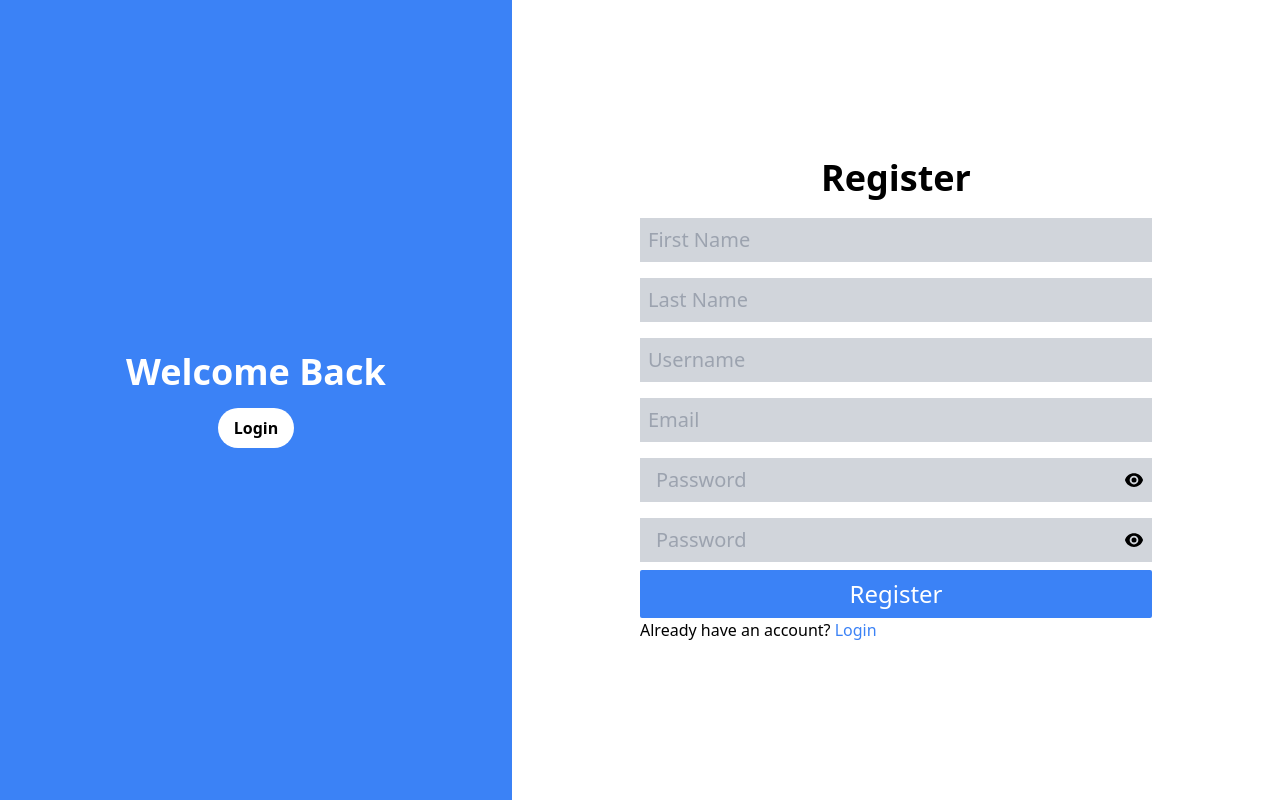
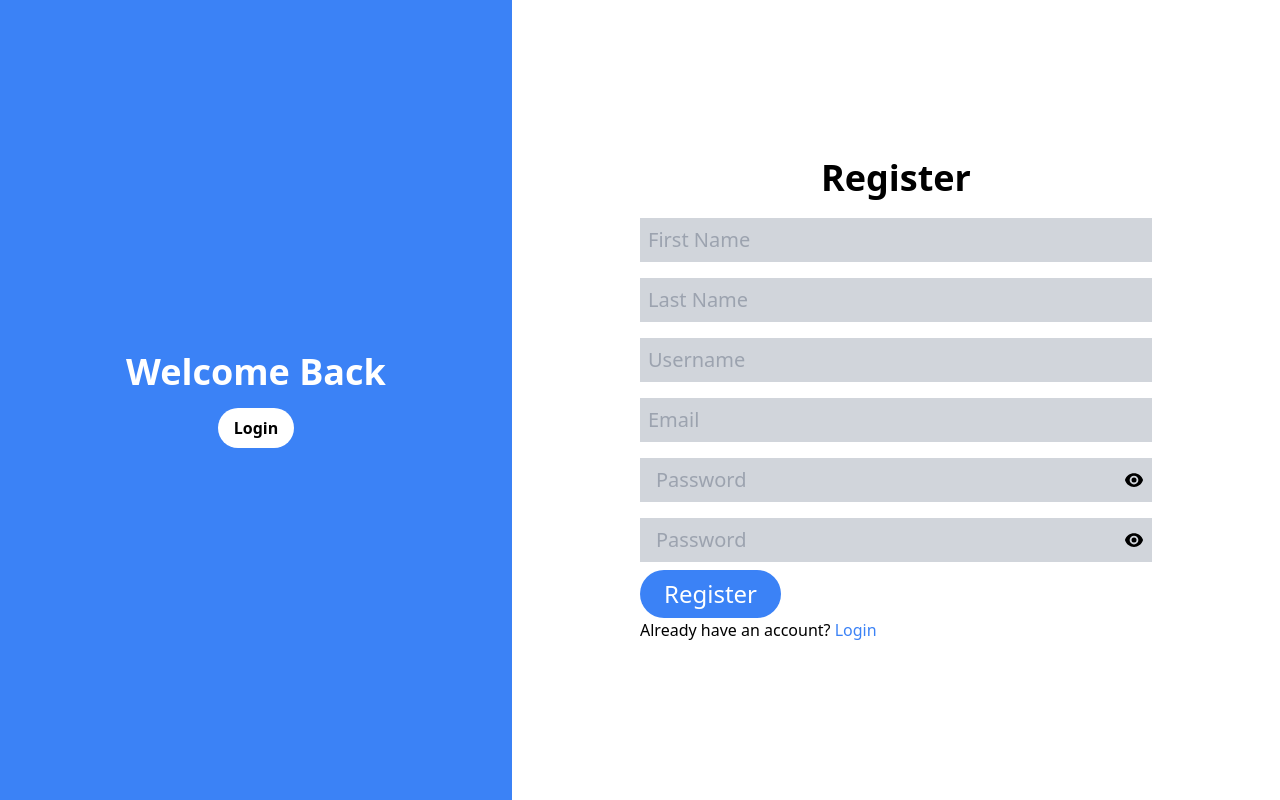
Before and after one commit to OfficialKingsley/mern-social-media-frontend1, a Next.js app: page /register in a window 1280 px wide. Built offline with nearby package versions, Linux system fonts and the light colour scheme.

Commit message:
Add dockefile and change button in register page

```diff
--- a/components/Register/index.tsx
+++ b/components/Register/index.tsx
@@ -146,7 +146,7 @@ const RegisterPage = () => {
                 )}
               </span>
             </div>
-            <div className="block w-full text-2xl text-white bg-blue-500 rounded-sm cursor-pointer">
+            <div className="block w-fit px-4 text-2xl text-white bg-blue-500 rounded-full cursor-pointer">
               <button
                 type="submit"
                 className="w-full h-full p-2 bg-transparent"
```
Also changed, not shown: 1 other file (tests, documents, lock files or other folders).
